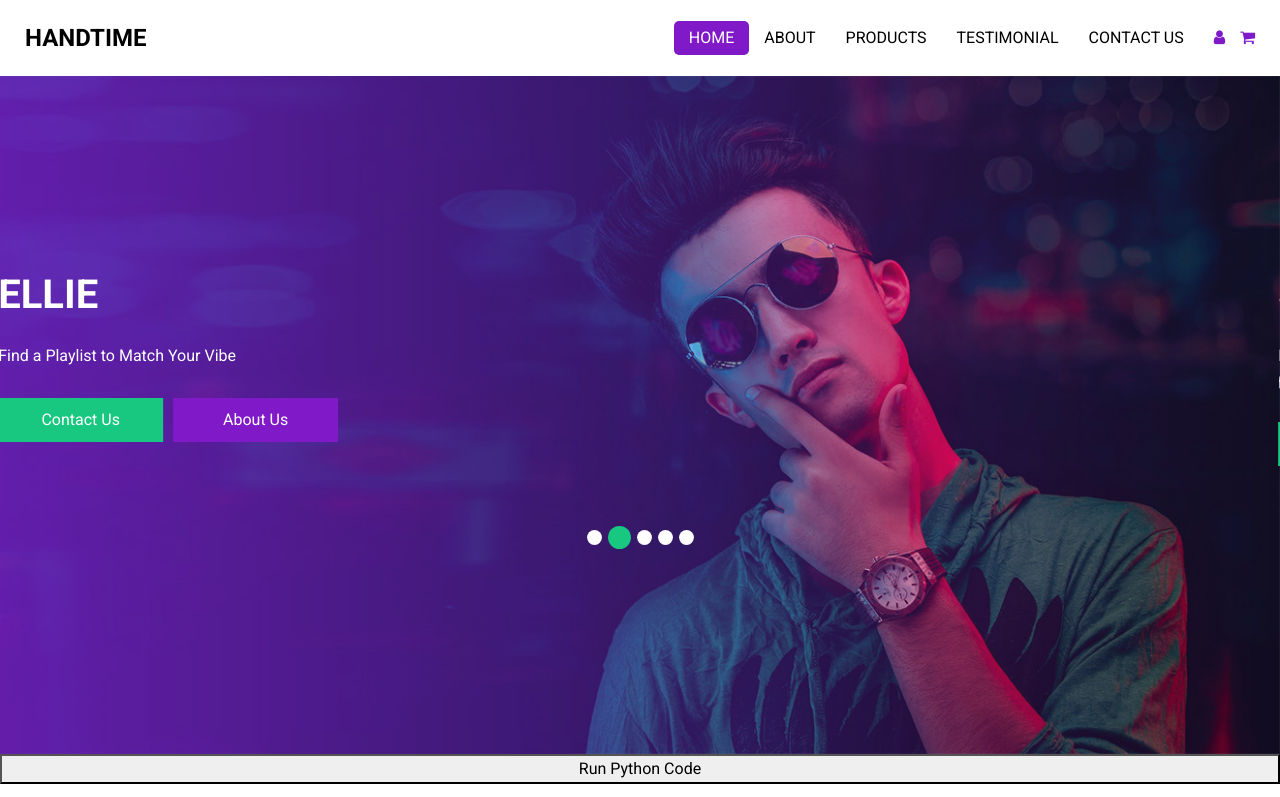
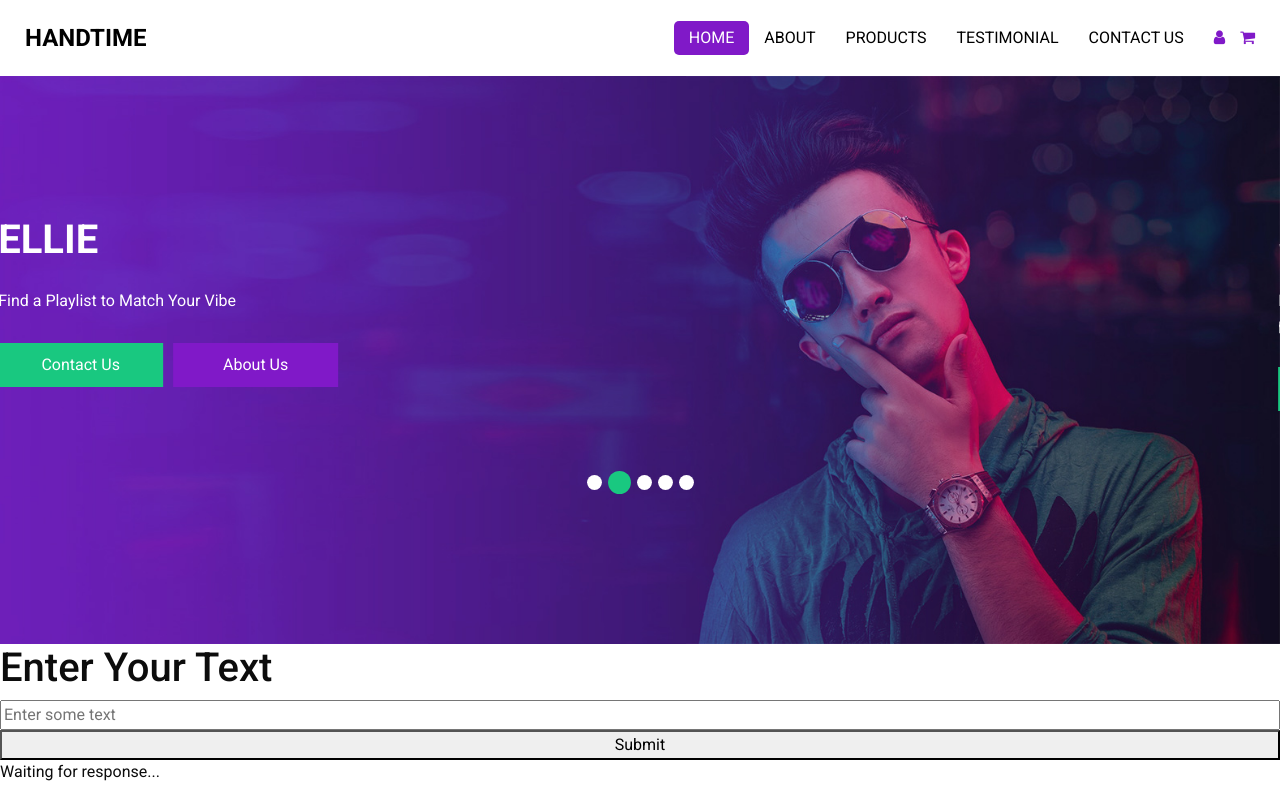
Before and after one commit to rakshakshah/electricelephants, a plain HTML site: page index.html in a window 1280 px wide. Shown: the top 797 px of the page. Drawn offline with nearby package versions, Linux system fonts and the light colour scheme; some packages are replaced by stand-ins of ours.

Commit message:
input user text

```diff
--- a/index.html
+++ b/index.html
@@ -222,12 +222,21 @@
 
 
     <!-- BACKEND!!! DO NOT CHANGE -->
-    <button onclick="runPython()">Run Python Code</button>
-    <p id="output"></p>
+    <h1>Enter Your Text</h1>
+    <input type="text" id="userInput" placeholder="Enter some text">
+    <button onclick="runPython()">Submit</button>
+    <p id="output">Waiting for response...</p>
 
     <script>
       function runPython() {
-            fetch('https://electricelephants.onrender.com/run-python')  // Use your Render URL
+        const inputText = document.getElementById("userInput").value;
+        fetch('https://electricelephants.onrender.com/run-python', {  // Replace with your Render URL if different
+          method: 'POST',
+          headers: {
+            'Content-Type': 'application/json'
+          },
+          body: JSON.stringify({ text: inputText })
+        })
         .then(response => response.json())
         .then(data => {
           document.getElementById("output").innerText = data.message;
```
Also changed, not shown: 1 other file. Lines whose indentation alone changed are shown as unchanged.
